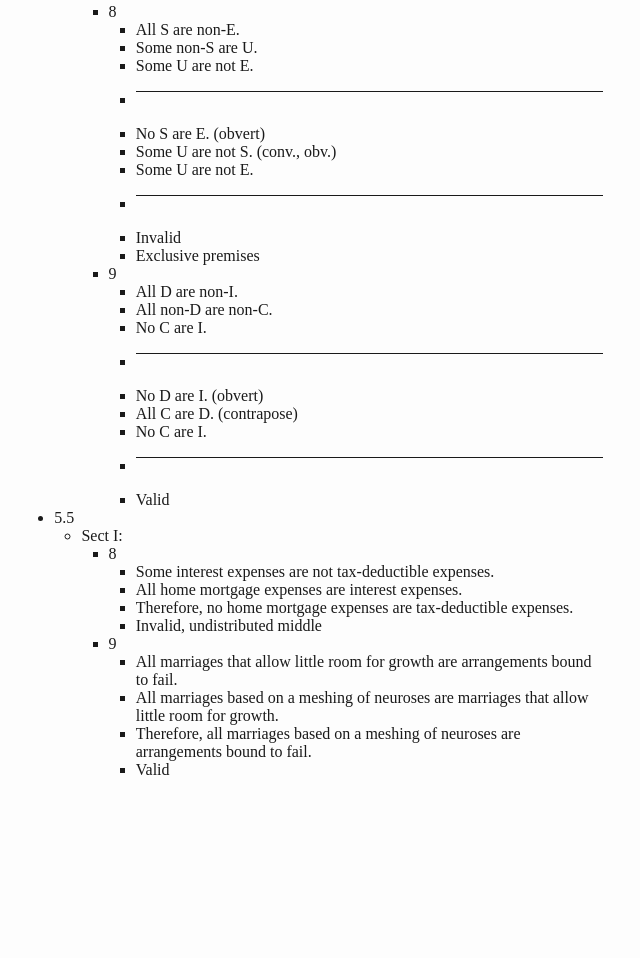
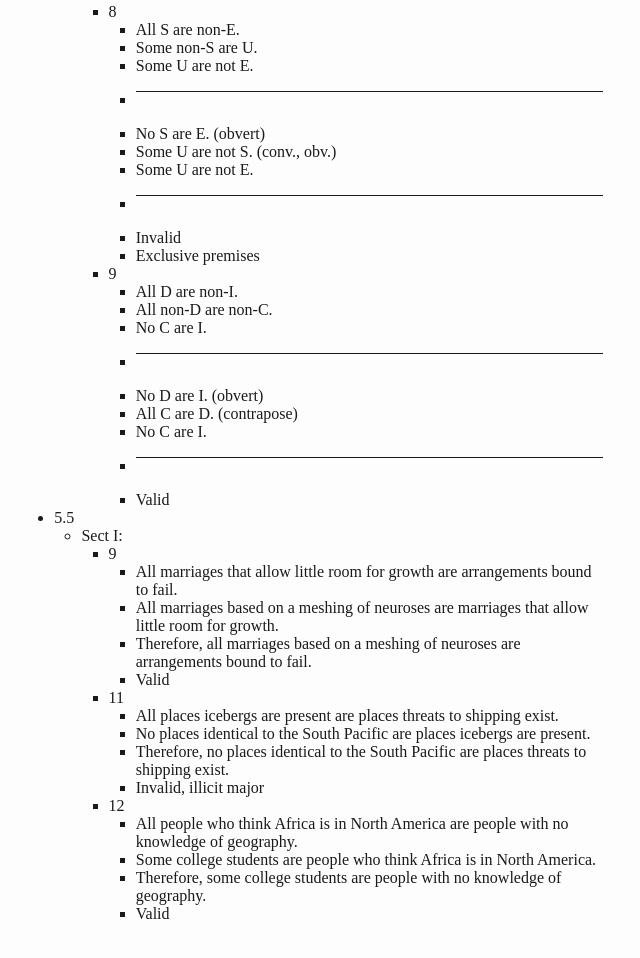
Before and after one commit to jeffreycwitt/pl320, a plain HTML site: page prob-answers/feb14-hw.html in a window 1280 px wide. Shown: the part 164-1122 px from the top of the page, without its empty margins (325-965 px from the left). Before the commit the page ends 1009 px from the top, so only its background shows below. Drawn offline with Linux system fonts and the light colour scheme.

Commit message:
fixed error

```diff
--- a/prob-answers/feb14-hw.html
+++ b/prob-answers/feb14-hw.html
@@ -202,14 +202,6 @@
 <ul>
 <li>Sect I:
 <ul>
-<li>8
-<ul>
-<li>Some interest expenses are not tax-deductible expenses.</li>
-<li>All home mortgage expenses are interest expenses.</li>
-<li>Therefore, no home mortgage expenses are tax-deductible
-expenses.</li>
-<li>Invalid, undistributed middle</li>
-</ul></li>
 <li>9
 <ul>
 <li>All marriages that allow little room for growth are arrangements
@@ -220,6 +212,26 @@ allow little room for growth.</li>
 arrangements bound to fail.</li>
 <li>Valid</li>
 </ul></li>
+<li>11
+<ul>
+<li>All places icebergs are present are places threats to shipping
+exist.</li>
+<li>No places identical to the South Pacific are places icebergs are
+present.</li>
+<li>Therefore, no places identical to the South Pacific are places
+threats to shipping exist.</li>
+<li>Invalid, illicit major</li>
+</ul></li>
+<li>12
+<ul>
+<li>All people who think Africa is in North America are people with no
+knowledge of geography.</li>
+<li>Some college students are people who think Africa is in North
+America.</li>
+<li>Therefore, some college students are people with no knowledge of
+geography.</li>
+<li>Valid</li>
+</ul></li>
 </ul></li>
 </ul></li>
 </ul>
```
